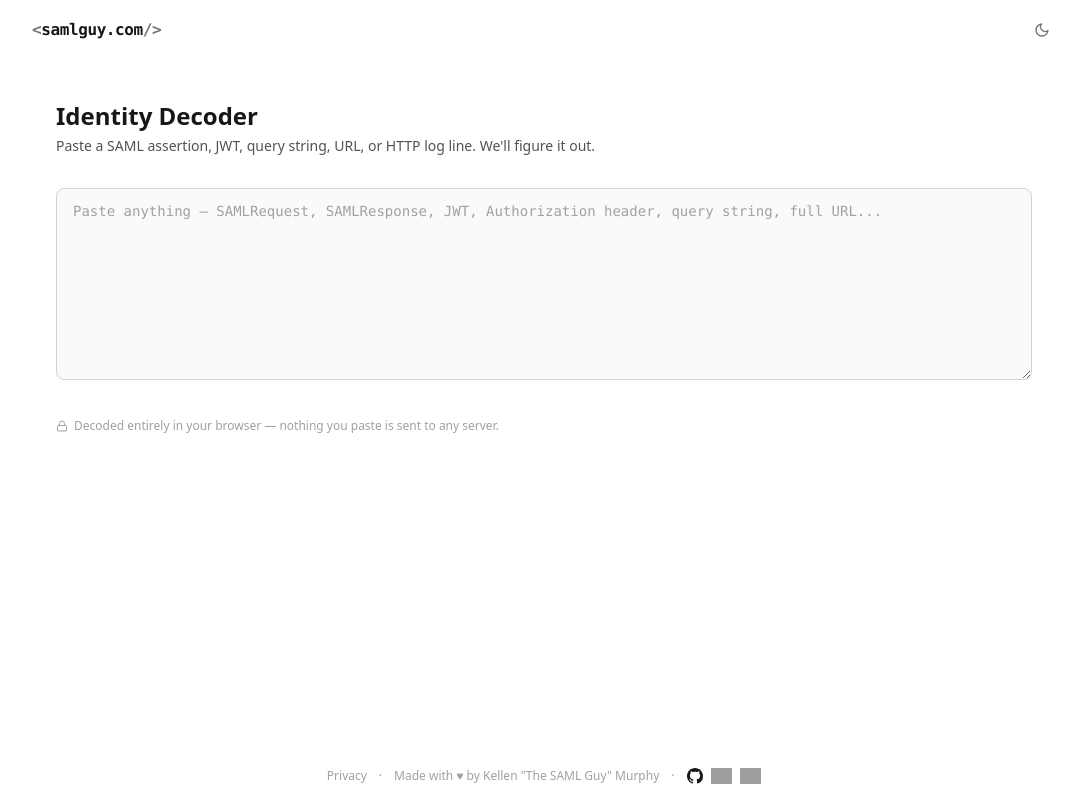
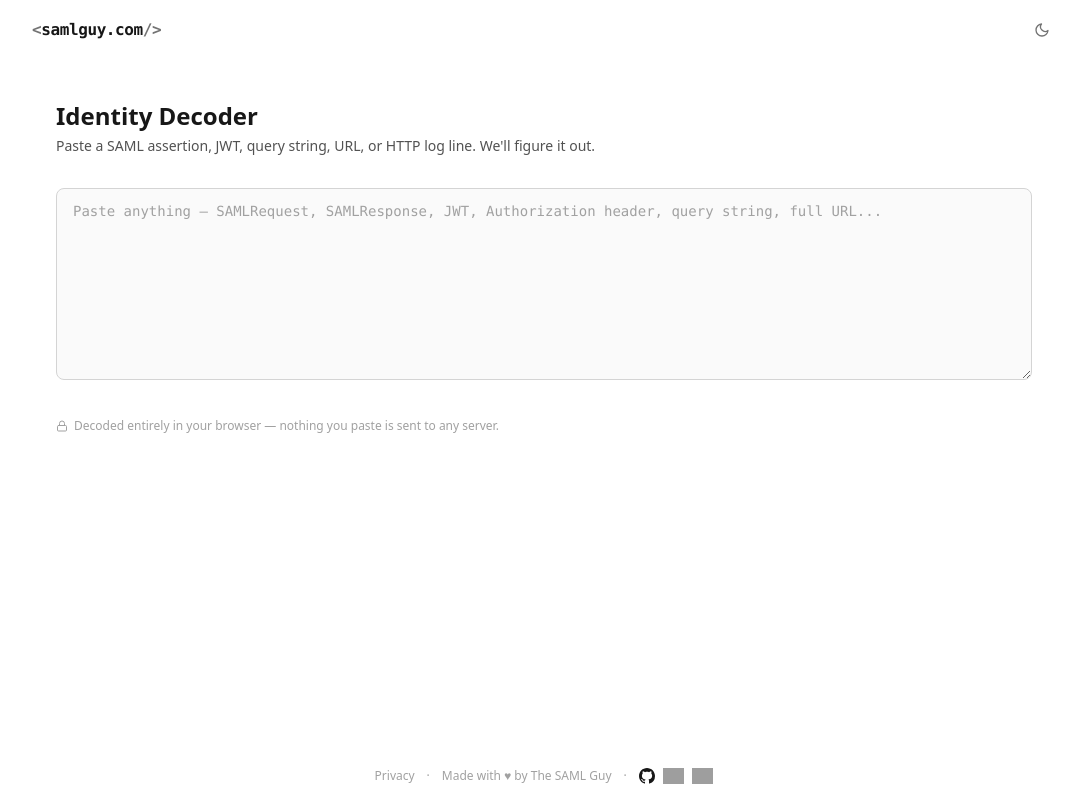
Before and after one commit to kellenmurphy/samlguy, a SvelteKit app: page / in a window 1280 px wide. Shown: the whole page, without its empty margins (96-1176 px from the left). Built offline with nearby package versions, Linux system fonts and the light colour scheme; grey boxes are pictures that could not be loaded.

Commit message:
fix overscroll bg flash and simplify footer credit
Sets html/body background in app.css so Android rubber-band scroll
doesn't flash white below the footer. Drops full name to "The SAML Guy".

```diff
--- a/src/app.css
+++ b/src/app.css
@@ -1,3 +1,10 @@
 @import 'tailwindcss';
 
 @custom-variant dark (&:where(.dark, .dark *));
+
+html {
+    @apply bg-white;
+}
+html.dark {
+    @apply bg-neutral-950;
+}
--- a/src/routes/+layout.svelte
+++ b/src/routes/+layout.svelte
@@ -110,7 +110,7 @@
                 Made with ♥ by <a
                     href="https://kellenmurphy.com"
                     class="transition-colors hover:text-neutral-600 dark:hover:text-neutral-400"
-                    >Kellen "The SAML Guy" Murphy</a
+                    >The SAML Guy</a
                 >
             </span>
             <span aria-hidden="true" class="hidden sm:inline">&middot;</span>
```
